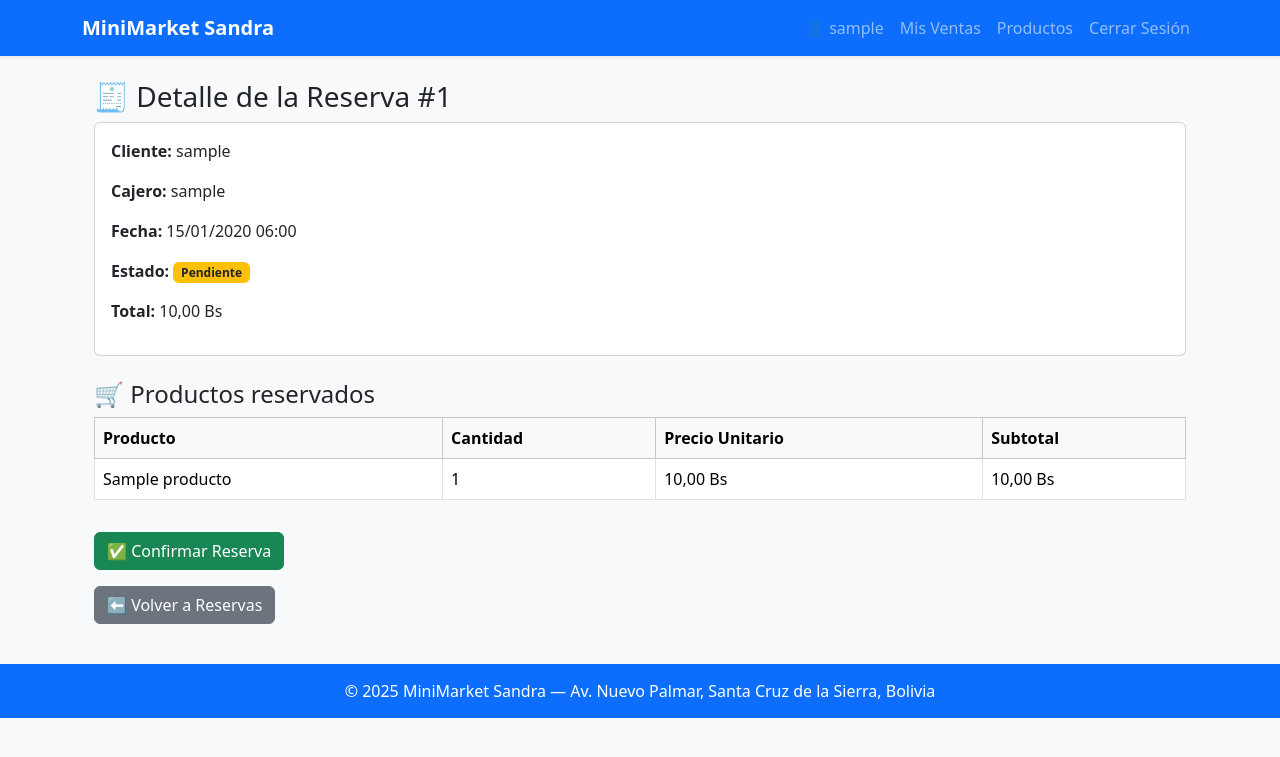
After one commit to NowIose/MiniMarketDespliegue, a Django app: page /ventas/cajero/reservas/1/ in a window 1280 px wide. The commit adds this page. Shown: the top 757 px of the page. Run offline with Django 5.2, Linux system fonts and the light colour scheme; a user stored in the database is signed in; tables that the repository leaves empty hold one stand-in row (values such as "Sample post"); some libraries are stand-ins or nearby versions.

Commit message:
version con Reserva

```diff
--- a/Central/settings.py
+++ b/Central/settings.py
@@ -95,6 +95,9 @@ TEMPLATES = [
                 'django.template.context_processors.request',
                 'django.contrib.auth.context_processors.auth',
                 'django.contrib.messages.context_processors.messages',
+
+                # ✅ Agregado
+                'Usuarios.context_processors.notificaciones_cajero',
             ],
         },
     },
@@ -111,7 +114,7 @@ DATABASES = {
         'ENGINE': 'django.db.backends.postgresql',
         'NAME': 'db_market',
         'USER': 'postgres',
-        'PASSWORD': '2077',
+        'PASSWORD': 'gabo2004',
         'HOST': 'localhost',   # en minúsculas, no "LOCALHOST"
         'PORT': '5432',
     }
--- /dev/null
+++ b/Usuarios/context_processors.py
@@ -0,0 +1,22 @@
+from Ventas.models import Notificacion
+from Usuarios.models import Empleado
+
+def notificaciones_cajero(request):
+    if not request.user.is_authenticated:
+        return {}
+
+    try:
+        empleado = request.user.empleado
+    except Empleado.DoesNotExist:
+        return {}
+
+    # Solo mostrar para cajeros
+    if empleado.cargo.cargo != "Cajero":
+        return {}
+
+    # Contar las NO leídas
+    count = empleado.notificaciones.filter(leido=False).count()
+
+    return {
+        "notificaciones_cajero": count
+    }
--- a/Usuarios/templates/base.html
+++ b/Usuarios/templates/base.html
@@ -31,13 +31,19 @@
             <div class="collapse navbar-collapse" id="navbarNav">
                 <ul class="navbar-nav ms-auto align-items-center">
                     {% if user.is_authenticated %}
+                        <!-- 👤 Usuario autenticado -->
                         <li class="nav-item">
                             <span class="nav-link">👤 {{ user.username }}</span>
                         </li>
-                        <li class="nav-item">
-                            <a class="nav-link" href="{% url 'logout' %}">Cerrar Sesión</a>
-                        </li>
 
+                        <!-- 🧾 Cliente -->
+                        {% if user.cliente %}
+                            <li class="nav-item">
+                                <a class="nav-link" href="{% url 'mis_ventas' %}">Mis Ventas</a>
+                            </li>
+                        {% endif %}
+
+                        <!-- 🔹 Empleado -->
                         {% if user.empleado %}
                             {% if user.empleado.cargo.cargo == "Gerente" %}
                                 <li class="nav-item dropdown">
@@ -50,6 +56,17 @@
                                         <li><a class="dropdown-item" href="{% url 'ver_bitacora' %}">Bitácora</a></li>
                                     </ul>
                                 </li>
+
+                            {% elif user.empleado.cargo.cargo == "Cajero" %}
+                                <li class="nav-item">
+                                    <a class="nav-link" href="{% url 'cajero_reservas' %}">
+                                        Reservas
+                                        {% if notificaciones_cajero > 0 %}
+                                            <span class="badge bg-warning text-dark">{{ notificaciones_cajero }}</span>
+                                        {% endif %}
+                                    </a>
+                                </li>
+
                             {% else %}
                                 {% if user.empleado.estado %}
                                     <li class="nav-item">
@@ -62,7 +79,14 @@
                                 {% endif %}
                             {% endif %}
                         {% endif %}
+
+                        <!-- 🔓 Cerrar sesión -->
+                        <li class="nav-item">
+                            <a class="nav-link" href="{% url 'logout' %}">Cerrar Sesión</a>
+                        </li>
+
                     {% else %}
+                        <!-- 🔐 Usuario NO autenticado -->
                         <li class="nav-item">
                             <a class="nav-link" href="{% url 'login' %}">Iniciar Sesión</a>
                         </li>
--- a/Usuarios/urls.py
+++ b/Usuarios/urls.py
@@ -47,6 +47,4 @@ urlpatterns = [
         name="password_reset_complete"
     ),
 
-
-
 ]
--- /dev/null
+++ b/Ventas/templates/ventas/cajero_reserva_detalle.html
@@ -0,0 +1,63 @@
+{% extends "base.html" %}
+{% block title %}Detalle de Reserva #{{ reserva.id }}{% endblock %}
+
+{% block content %}
+<div class="container mt-4">
+    <h3>🧾 Detalle de la Reserva #{{ reserva.id }}</h3>
+
+    <div class="card mb-4">
+        <div class="card-body">
+            <p><strong>Cliente:</strong> {{ reserva.cliente.usuario.username }}</p>
+            <p><strong>Cajero:</strong> {{ reserva.cajero.usuario.username }}</p>
+            <p><strong>Fecha:</strong> {{ reserva.fecha|date:"d/m/Y H:i" }}</p>
+            <p><strong>Estado:</strong>
+                {% if reserva.estado == "Pendiente" %}
+                    <span class="badge bg-warning text-dark">{{ reserva.estado }}</span>
+                {% elif reserva.estado == "Confirmada" %}
+                    <span class="badge bg-success">{{ reserva.estado }}</span>
+                {% else %}
+                    <span class="badge bg-secondary">{{ reserva.estado }}</span>
+                {% endif %}
+            </p>
+            <p><strong>Total:</strong> {{ reserva.total }} Bs</p>
+        </div>
+    </div>
+
+    <h4>🛒 Productos reservados</h4>
+    {% if detalles %}
+        <table class="table table-bordered">
+            <thead class="table-light">
+                <tr>
+                    <th>Producto</th>
+                    <th>Cantidad</th>
+                    <th>Precio Unitario</th>
+                    <th>Subtotal</th>
+                </tr>
+            </thead>
+            <tbody>
+                {% for det in detalles %}
+                <tr>
+                    <td>{{ det.producto.nombre }}</td>
+                    <td>{{ det.cantidad }}</td>
+                    <td>{{ det.producto.precio_venta }} Bs</td>
+                    <td>{{ det.subtotal }} Bs</td>
+                </tr>
+                {% endfor %}
+            </tbody>
+        </table>
+    {% else %}
+        <p class="text-muted">No hay productos asociados a esta reserva.</p>
+    {% endif %}
+
+    {% if reserva.estado == "Pendiente" %}
+        <form method="post" action="{% url 'confirmar_reserva' reserva.id %}">
+            {% csrf_token %}
+            <button type="submit" class="btn btn-success mt-3">
+                ✅ Confirmar Reserva
+            </button>
+        </form>
+    {% endif %}
+
+    <a href="{% url 'cajero_reservas' %}" class="btn btn-secondary mt-3">⬅ Volver a Reservas</a>
+</div>
+{% endblock %}
--- a/Ventas/urls.py
+++ b/Ventas/urls.py
@@ -9,5 +9,12 @@ urlpatterns = [
     path('carrito/eliminar/<int:item_id>/', views.eliminar_item, name='eliminar_item'),
     path('carrito/vaciar/', views.vaciar_carrito, name='vaciar_carrito'),
     path('carrito/pago/', views.pago_qr, name='pago_qr'),
+    # ✅ Rutas de cajero
+    path("cajero/reservas/", views.cajero_reservas, name="cajero_reservas"),
+    path("cajero/reservas/<int:reserva_id>/", views.cajero_reserva_detalle, name="cajero_reserva_detalle"),
+    path("cajero/reservas/<int:reserva_id>/confirmar/", views.confirmar_reserva, name="confirmar_reserva"),
+
+    path('mis_ventas/', views.mis_ventas, name='mis_ventas'),
+path('detalle_venta/<int:venta_id>/', views.detalle_venta, name='detalle_venta'),
 ]
     # Otras rutas de Ventas pueden ir aquí
--- a/Ventas/views.py
+++ b/Ventas/views.py
@@ -80,7 +80,7 @@ from django.contrib.auth.decorators import login_required
 from io import BytesIO
 import qrcode, base64
 from Usuarios.models import Cliente, Empleado, CargoLaboral
-from Ventas.models import Carrito, DetalleVenta, MetodoPago, Venta
+from Ventas.models import Carrito, DetalleVenta, MetodoPago, Venta,Reserva, DetalleReserva, Notificacion
 #from Notificaciones.models import Notificacion  # opcional si usas tabla Notificacion
 
 @login_required
@@ -89,30 +89,50 @@ def pago_qr(request):
     items = carrito.items.select_related('producto')
     total = carrito.total()
 
-    # Crear cliente si no existe
     cliente, creado = Cliente.objects.get_or_create(usuario=request.user)
 
-    # Cajeros activos
     cargo_cajero = CargoLaboral.objects.filter(cargo__iexact="Cajero").first()
     cajeros = Empleado.objects.filter(estado=True, cargo=cargo_cajero)
 
     if request.method == "POST":
         id_cajero = request.POST.get("cajero")
+        metodo = request.POST.get("metodo")
 
-        # ✅ Manejo de empleado según tipo de usuario
-        try:
-            empleado = Empleado.objects.get(usuario_id=request.user.id)
-        except Empleado.DoesNotExist:
-            empleado = Empleado.objects.get(usuario_id=id_cajero)
+        empleado = Empleado.objects.get(usuario_id=id_cajero)
 
-        # Generar QR
+        # ✅ OPCIÓN 1: Reserva
+        if metodo == "reserva":
+            reserva = Reserva.objects.create(
+                cliente=cliente,
+                cajero=empleado,
+                total=total,
+            )
+            Notificacion.objects.create(
+                cajero=empleado,
+                mensaje=f"Nuevo pedido de reserva del cliente {request.user.username}."
+            )
+            for item in items:
+                DetalleReserva.objects.create(
+                    reserva=reserva,
+                    producto=item.producto,
+                    cantidad=item.cantidad
+                )
+
+            carrito.items.all().delete()
+
+            return render(request, "ventas/reserva_confirmada.html", {
+                "reserva": reserva,
+                "cajero": empleado,
+                "total": total
+            })
+
+        # ✅ OPCIÓN 2: Pago QR (sin cambios)
         datos_pago = f"Pago de {total} Bs. por {request.user.username} - Supermercado XYZ (Cajero: {empleado.usuario.username})"
         qr = qrcode.make(datos_pago)
         buffer = BytesIO()
         qr.save(buffer, format="PNG")
         qr_base64 = base64.b64encode(buffer.getvalue()).decode()
 
-        # Crear venta
         metodo_pago, _ = MetodoPago.objects.get_or_create(descripcion="Pago QR")
 
         venta = Venta.objects.create(
@@ -138,8 +158,129 @@ def pago_qr(request):
             "nuevo_cliente": creado
         })
 
-    # Vista GET
     return render(request, "ventas/seleccionar_cajero.html", {
         "cajeros": cajeros,
         "total": total
     })
+
+from django.utils.timezone import localdate
+
+
+@login_required
+def cajero_reservas(request):
+    # Verificar que es empleado
+    try:
+        cajero = request.user.empleado
+    except Empleado.DoesNotExist:
+        messages.error(request, "No eres empleado.")
+        return redirect("home")
+
+    # Verificar que sea cajero
+    if cajero.cargo.cargo != "Cajero":
+        messages.error(request, "No eres cajero.")
+        return redirect("home")
+
+    # Fecha de hoy
+    hoy = localdate()
+
+    # Todas las reservas del cajero de hoy
+    reservas_hoy = Reserva.objects.filter(
+        cajero=cajero,
+        fecha__date=hoy
+    ).order_by("-fecha")
+
+    # Separarlas por estado
+    pendientes = reservas_hoy.filter(estado="Pendiente")
+    confirmadas = reservas_hoy.filter(estado="Confirmada")
+
+    return render(request, "ventas/cajero_reservas.html", {
+        "pendientes": pendientes,
+        "confirmadas": confirmadas,
+    })
+
+@login_required
+def cajero_reserva_detalle(request, reserva_id):
+    reserva = get_object_or_404(Reserva, id=reserva_id)
+
+    try:
+        cajero = request.user.empleado
+    except Empleado.DoesNotExist:
+        messages.error(request, "No eres empleado.")
+        return redirect("home")
+
+    # ✅ Seguridad: un cajero solo ve sus reservas
+    if reserva.cajero != cajero:
+        messages.error(request, "No tienes permiso para ver esta reserva.")
+        return redirect("cajero_reservas")
+
+    detalles = reserva.detalles.select_related("producto")
+
+    return render(request, "ventas/cajero_reserva_detalle.html", {
+        "reserva": reserva,
+        "detalles": detalles
+    })
+
+@login_required
+def confirmar_reserva(request, reserva_id):
+    reserva = get_object_or_404(Reserva, id=reserva_id)
+
+    try:
+        cajero = request.user.empleado
+    except Empleado.DoesNotExist:
+        messages.error(request, "No eres empleado.")
+        return redirect("home")
+
+    if reserva.cajero != cajero:
+        messages.error(request, "No tienes permiso para confirmar esta reserva.")
+        return redirect("cajero_reservas")
+
+    if reserva.estado != "Pendiente":
+        messages.warning(request, "La reserva ya fue procesada.")
+        return redirect("cajero_reservas")
+
+    # ✅ Crear venta
+    metodo_pago, _ = MetodoPago.objects.get_or_create(descripcion="Reserva Confirmada")
+
+    venta = Venta.objects.create(
+        id_cliente=reserva.cliente,
+        id_empleado=cajero,
+        id_pago=metodo_pago,
+        descuento=0,
+        reserva=reserva  # 🔥 vincula la reserva con la venta
+    )
+
+    # ✅ Crear detalle de venta
+    for det in reserva.detalles.all():
+        DetalleVenta.objects.create(
+            id_venta=venta,
+            id_producto=det.producto,
+            cantidad=det.cantidad
+        )
+
+    # ✅ Cambiar estado
+    reserva.estado = "Confirmada"
+    reserva.save()
+
+    messages.success(request, f"Reserva #{reserva.id} confirmada correctamente.")
+    return redirect("cajero_reservas")
+
+@login_required
+def mis_ventas(request):
+    try:
+        cliente = request.user.cliente
+    except:
+        messages.error(request, "No eres cliente.")
+        return redirect("home")
+
+    ventas = Venta.objects.filter(id_cliente=cliente).select_related('reserva').order_by('-fecha')
+
+    return render(request, "ventas/mis_ventas.html", {"ventas": ventas})
+
+@login_required
+def detalle_venta(request, venta_id):
+    venta = get_object_or_404(Venta, id=venta_id, id_cliente__usuario=request.user)
+    detalles = venta.detalleventa_set.select_related('id_producto')
+    return render(request, "ventas/detalle_venta.html", {
+        "venta": venta,
+        "detalles": detalles
+    })
```
Also changed, not shown: Usuarios/views.py (+80 -0 lines), Ventas/models.py (+49 -14 lines), Ventas/templates/ventas/cajero_reservas.html (added, +72 -0 lines), Ventas/templates/ventas/detalle_venta.html (added, +25 -0 lines), Ventas/templates/ventas/mis_ventas.html (added, +34 -0 lines), Ventas/templates/ventas/reserva_confirmada.html (added, +22 -0 lines), Ventas/templates/ventas/seleccionar_cajero.html (+10 -2 lines), Ventas/migrations/0003_reserva_detallereserva.py (added), Ventas/migrations/0004_notificacion.py (added), Ventas/migrations/0005_venta_reserva.py (added).
